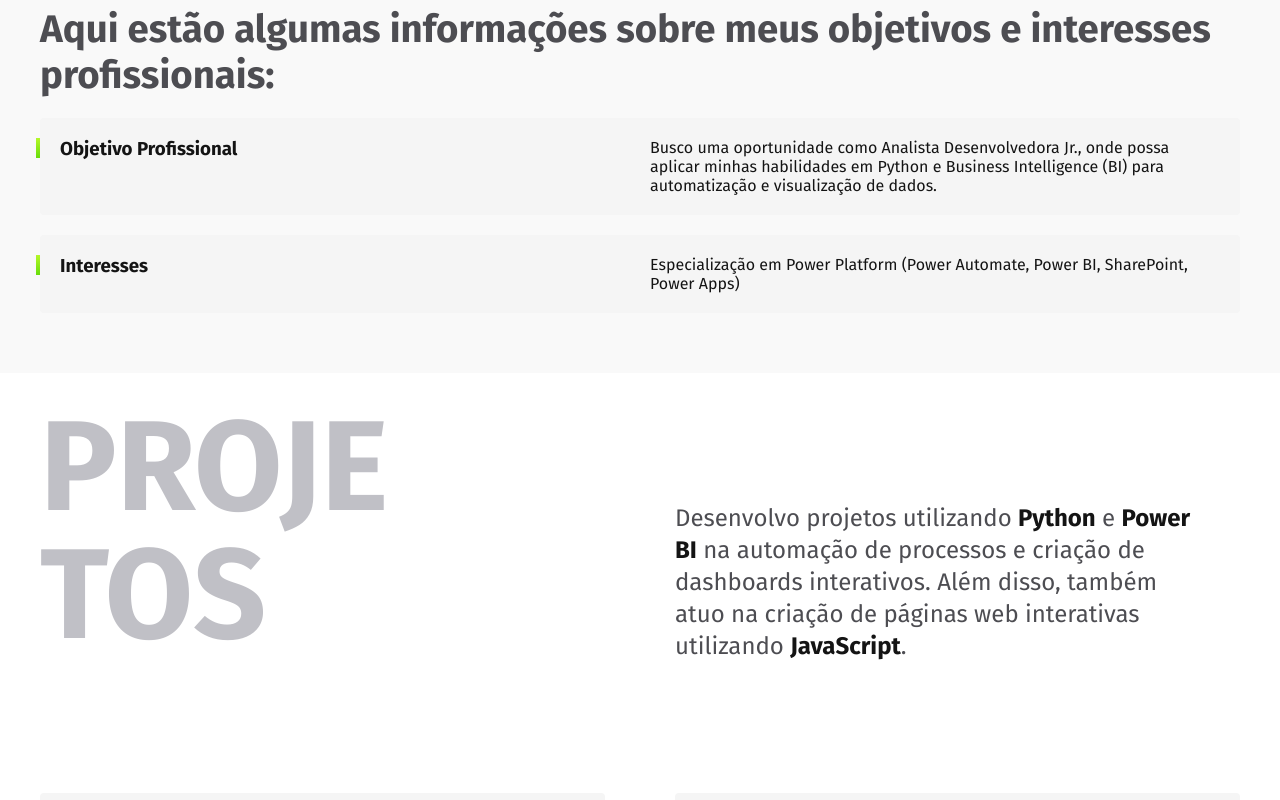
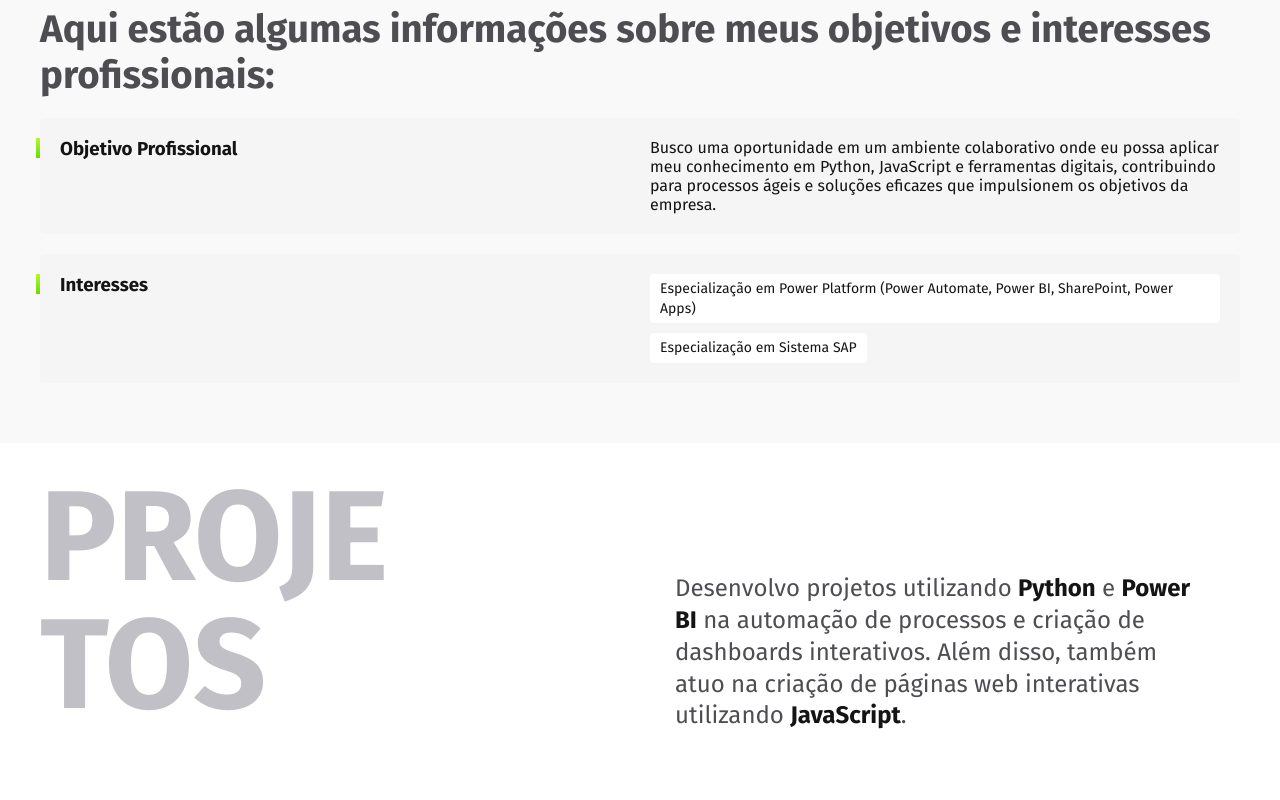
Before and after one commit to araujoeduarda/araujoeduarda.github.io, a plain HTML site: page index.html in a window 1280 px wide. Shown: the part 820-1620 px from the top of the page. Drawn offline with Linux system fonts and the light colour scheme.

Commit message:
commit 12

```diff
--- a/index.html
+++ b/index.html
@@ -46,12 +46,15 @@
 
       <div class="projetos">
         <h3>Objetivo Profissional</h3>
-        <p>Busco uma oportunidade como Analista Desenvolvedora Jr., onde possa aplicar minhas habilidades em Python e Business Intelligence (BI) para automatização e visualização de dados.</p>
+        <p>Busco uma oportunidade em um ambiente colaborativo onde eu possa aplicar meu conhecimento em Python, JavaScript e ferramentas digitais, contribuindo para processos ágeis e soluções eficazes que impulsionem os objetivos da empresa.</p>
       </div>
 
       <div class="projetos">
         <h3>Interesses</h3>
-<p>Especialização em Power Platform (Power Automate, Power BI, SharePoint, Power Apps)</p>
+        <ul class="tecnologias">
+          <li>Especialização em Power Platform (Power Automate, Power BI, SharePoint, Power Apps)</li>
+          <li>Especialização em Sistema SAP</li>
+        </ul>
       </div>
 
   </section>
@@ -141,6 +144,7 @@
               <li>JavaScript ES6<span>40h</span></li>
               <li>Introduction to Front-End Development - Meta</li>
               <li>Excel (do básico ao avançado).<span></span></li>
+              <li>Noções Básicas de Sistema SAP</li>
             </ul>
           </div>
           <div class="idiomas">
```
